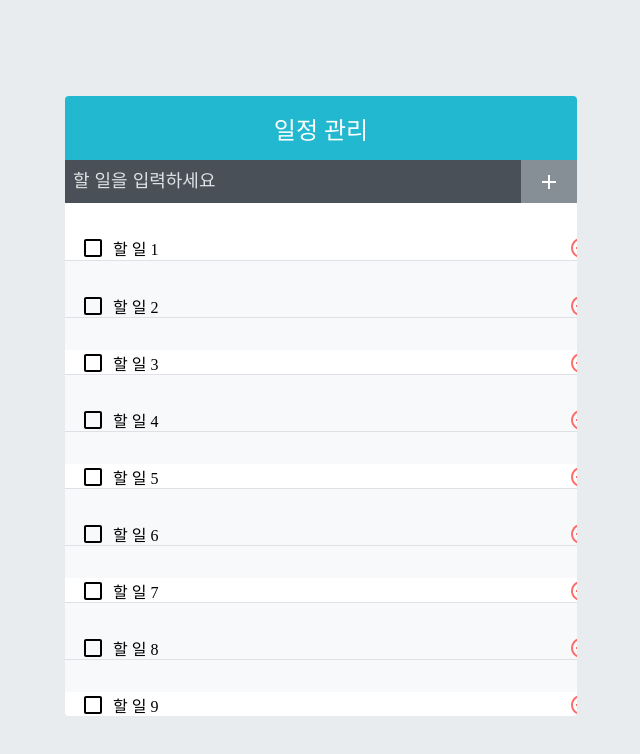
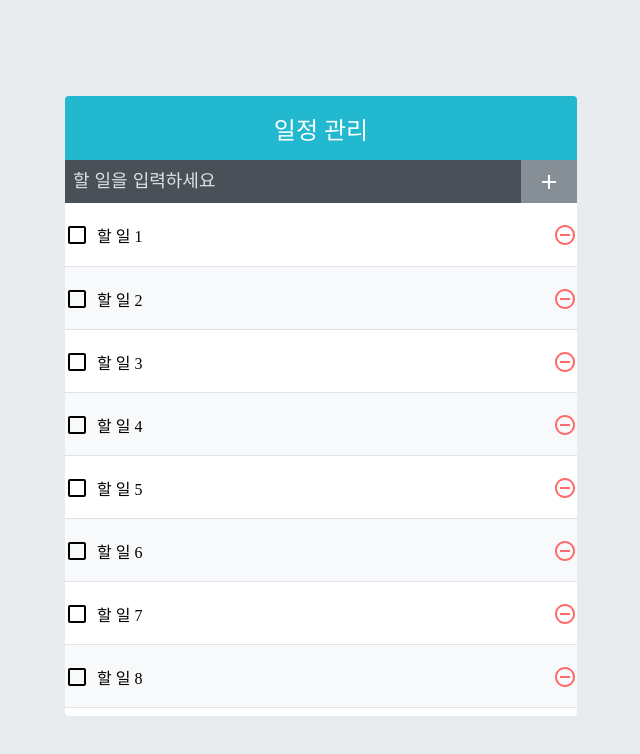
Before and after one commit to newfly101-jhkim/demo, a React (Create React App) app in the folder web/: page / in a window 1280 px wide. Shown: the top 754 px of the page, without its empty margins (319-959 px from the left). Built offline with nearby package versions, Linux system fonts and the light colour scheme.

Commit message:
024. css파일 변경 및 reload 수정

```diff
--- a/web/src/Components/TodoList.js
+++ b/web/src/Components/TodoList.js
@@ -23,7 +23,7 @@ const TodoList = ({todos, onRemove, onToggle}) => {
             width={512}
             height={513}
             rowCount={todos.length}
-            rowHeight={57}
+            rowHeight={63}
             rowRenderer={rowRenderer}
             list={todos}
             style={{outline: 'none'}}
--- a/web/src/Components/TodoTemplate.scss
+++ b/web/src/Components/TodoTemplate.scss
@@ -36,7 +36,7 @@
 }
 
 .TodoListItem {
-  padding: 1rem;
+  //padding: 1rem;
   display: flex;
   align-items: center;
   &:nth-child(even) {
```
